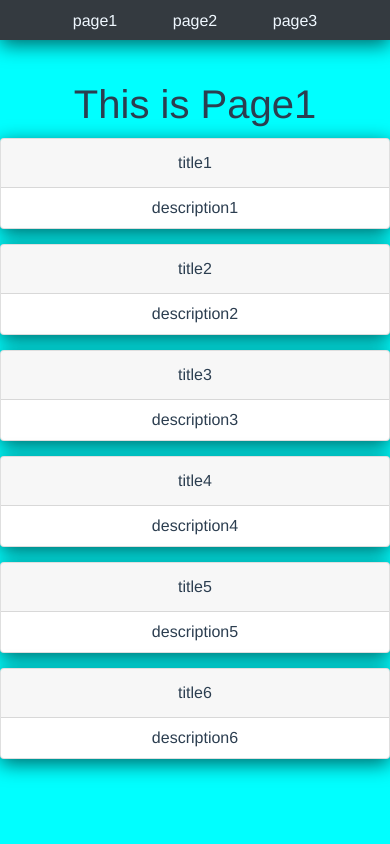
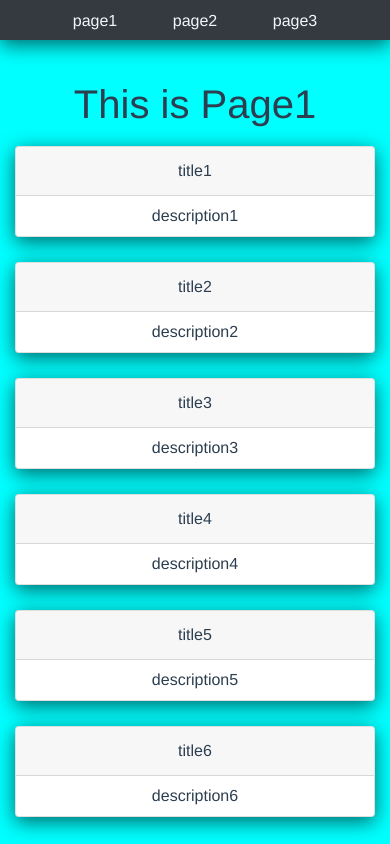
Before and after one commit to mkdk09/portfolio, a Vue app: page / in a window 390 px wide. Shown: the top 844 px of the page. Built offline with nearby package versions, Linux system fonts and the light colour scheme.

Commit message:
レイアウトを調整

```diff
--- a/src/views/page1.vue
+++ b/src/views/page1.vue
@@ -1,8 +1,8 @@
 <template>
-    <div class="page1" id="page1">
+    <div class="page1 container" id="page1">
         <h1>This is Page1</h1>
-        <div class="card-deck">
-            <div v-for="(item, key) in profileItems" v-bind:key="key">
+        <div class="card-deck row">
+            <div v-for="(item, key) in profileItems" v-bind:key="key" class="col-xs-12 col-md-4">
                 <profile-item v-bind="item" />
             </div>
         </div>
```
